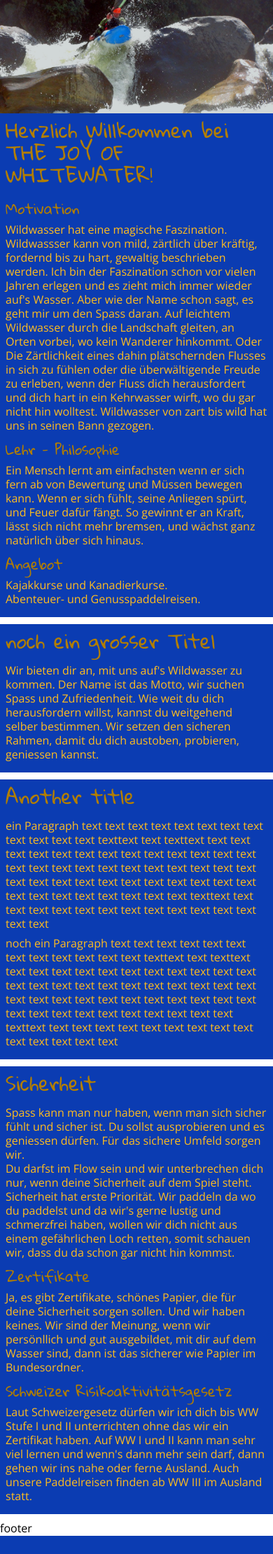
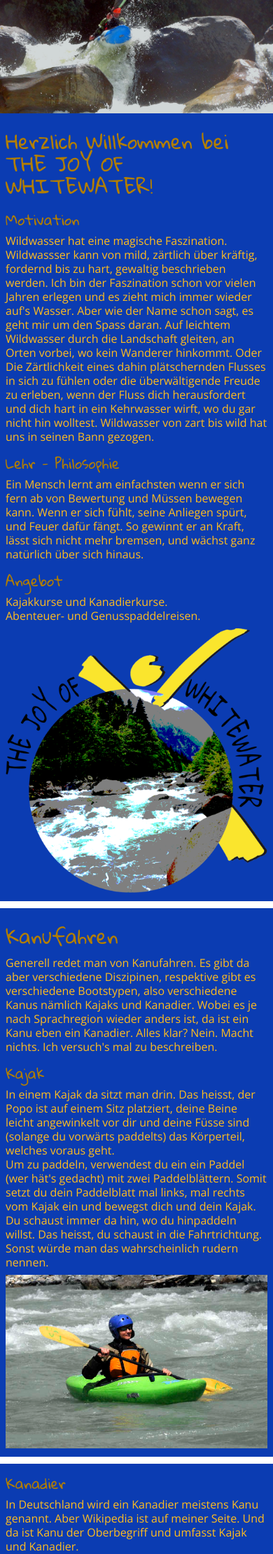
Before and after one commit to TomFrey/joy-of-whitewater, a PHP site: page / in a window 390 px wide. Shown: the part 46-2267 px from the top of the page at 70% size. Before the commit the page ends 2241 px from the top, so only its background shows below. Run offline with PHP 8.4, Linux system fonts and the light colour scheme; some libraries are stand-ins or nearby versions.

Commit message:
Kleine, Grosse Bilder eingefügt / Beschreibung WW Stufen, Kanu Kanadier / Bilder auch auf Mobile anzeigen /

```diff
--- a/app/assets/css/main.css
+++ b/app/assets/css/main.css
@@ -131,26 +131,34 @@ Desktop
   flex-flow: column nowrap; }
 
 .text-container-main {
-  padding: 8px 8px;
-  background-color: #0B3CB2; }
+  background-color: #0B3CB2;
+  display: flex;
+  flex-flow: column nowrap;
+  padding: 8px 8px; }
   .text-container-main > .text-container-left {
+    order: 0;
     width: 100%; }
   .text-container-main > .text-container-right {
+    order: 0;
     width: 100%; }
   .text-container-main > .filler {
-    display: none; }
+    display: block;
+    order: 1; }
+    .text-container-main > .filler .filler__picture__img {
+      width: 100%; }
   .text-container-main h2.title {
     font-family: "Gloria Hallelujah", "Arial", "sans-serif";
     font-size: 1.75rem;
     color: #B27E00;
     line-height: 2rem;
-    margin-bottom: 1rem; }
+    margin-top: 1rem;
+    margin-bottom: 0.75rem; }
   .text-container-main h3.title {
     font-family: "Gloria Hallelujah", "Arial", "sans-serif";
     font-size: 1.25rem;
     color: #B27E00;
     line-height: 1.5rem;
-    padding-top: 0.25rem;
+    padding-top: 0.5rem;
     margin-bottom: 0.5rem; }
   .text-container-main .paragraph {
     color: #FFBD1E;
--- a/app/index.html
+++ b/app/index.html
@@ -104,7 +104,10 @@
 
                     </section>
                     <section class="filler filler-right">
-                        <img src="images/logo.png" alt="">
+                        <picture class="filler__picture">
+                            <source srcset="images/logo.png" media="(min-width: 740px)">
+                            <img class="filler__picture__img" src="images/logo_kl.png"  alt="The Joy of Whitewater Logo" title="Kanuschule und Paddelreisen">
+                        </picture>
                     </section>
 
                 </div>
@@ -115,43 +118,93 @@
                 <div class="text-container-main">
                     <section class="text-container-right">
                         <h2 class="title">
-                            noch ein grosser Titel
+                            Kanufahren
                         </h2>
                         <p class="paragraph">
-                            Wir bieten dir an, mit uns auf's Wildwasser zu kommen. Der Name ist das Motto, wir suchen Spass
-                            und Zufriedenheit. Wie weit du dich herausfordern willst, kannst du weitgehend selber bestimmen. Wir
-                            setzen den sicheren Rahmen, damit du dich austoben, probieren, geniessen kannst.
+                            Generell redet man von Kanufahren. Es gibt da aber verschiedene Diszipinen, respektive gibt es
+                            verschiedene Bootstypen, also verschiedene Kanus nämlich Kajaks und Kanadier. Wobei es je nach
+                            Sprachregion wieder anders ist, da ist ein Kanu eben ein Kanadier. Alles klar? Nein. Macht nichts.
+                            Ich versuch's mal zu beschreiben.
+                        </p>
+                        <h3 class="title">
+                            Kajak
+                        </h3>
+                        <p class="paragraph">
+                            In einem Kajak da sitzt man drin. Das heisst, der Popo ist auf einem Sitz platziert, deine Beine
+                            leicht angewinkelt vor dir und deine Füsse sind (solange du vorwärts paddelts) das Körperteil, welches voraus
+                            geht. <br>
+                            Um zu paddeln, verwendest du ein ein Paddel (wer hät's gedacht) mit zwei Paddelblättern.
+                            Somit setzt du dein Paddelblatt mal links, mal rechts vom Kajak ein und bewegst dich und dein Kajak.<br>
+                            Du schaust immer da hin, wo du hinpaddeln willst. Das heisst, du schaust in die Fahrtrichtung. Sonst
+                            würde man das wahrscheinlich rudern nennen.
+
                         </p>
                     </section>
                     <section class="filler filler-left">
-                        <img src="images/korsika_travo.jpg" alt="">
+                        <picture class="filler__picture">
+                            <source srcset="images/was_ist_kajak_gr.jpg" media="(min-width: 740px)">
+                            <img class="filler__picture__img" src="images/was_ist_kajak_kl.jpg"  alt="Kajak" title="Kajak">
+                        </picture>
                     </section>
                 </div>
             </section>
 
             <section class="text-container">
                 <div class="text-container-main">
+                    <section class="text-container-right">
+                        <h3 class="title">
+                            Kanadier
+                        </h3>
+                        <p class="paragraph">
+                            In Deutschland wird ein Kanadier meistens Kanu genannt. Aber Wikipedia ist auf meiner Seite.
+                            Und da ist Kanu der Oberbegriff und umfasst Kajak und Kanadier.<br><br>
+                            Im Kanadier sitzt dein Popo auch auf einem Sitz, aber der Sitz ist höher wie im Kajak, damit du
+                            deine Unterschenkel unter deine Oberschenkel bekommst. Sprich du kniest im Kanadier. Das heisst auch,
+                            das deine Knie der Körperteil sind, der zu vorderst im Boot ist.<br>
+                            Um zu paddeln verwendest du auch ein Paddel, aber mit nur einem Paddelblatt.
+                        </p>
+                    </section>
+                    <section class="filler filler-left">
+                        <picture class="filler__picture">
+                            <source srcset="images/was_ist_kanadier_gr.jpg" media="(min-width: 740px)">
+                            <img class="filler__picture__img" src="images/was_ist_kanadier_kl.jpg" alt="Offener Kanadier" title="Offener Kanadier">
+                        </picture>
+                    </section>
+                </div>
+            </section>
+
+
+            <section class="text-container">
+                <div class="text-container-main">
                     <section class="text-container-left">
                         <h2 class="title">
-                            Another title
+                            See, Fluss, Wildwasser
                         </h2>
                         <p class="paragraph">
-                            ein Paragraph text text text text text text text text text text
-                            text text texttext text texttext text text text text text text text text
-                            text text text text text text text text text text text text text text text
-                            text text text text text text text text text text text text text text text text text text
-                            text text texttext text text text text text text text text text text text text text text
+                            Paddeln kannst du überall, wo's Wasser hat. Auf dem Meer, dem See oder einem Fluss. Je nach
+                            Gewässer, wo du paddeln möchtest, bietet es sich an ein anderes Kajak oder einen anderen Kanadier
+                            zu verwenden. Auf dem Meer und dem See ein langes, schmales Kajak und auf dem Fluss eher ein
+                            kurzes und breites Kajak.
                         </p>
+                        <h2 class="title">
+                            Wildwasser Schwierigkeitsgrade
+                        </h2>
                         <p class="paragraph">
-                            noch ein Paragraph text text text text text text text text text text
-                            text text texttext text texttext text text text text text text text text
-                            text text text text text text text text text text text text text text text
-                            text text text text text text text text text text text text text text text text text text
-                            text text texttext text text text text text text text text text text text text text text
+                            Damit du einen Anhaltspunkt hast, was dich auf dem Flussabschnitt erwartet, hat man irgendwann mal
+                            die Flussabschnitte in Schwierigkeitsgrade eingeteilt.<br>
+                            Die reichen von WW I - WW VI. Was so viel heisst wie: Wildwasser 1 bis Wildwasser 6. Wobei WW I
+                            am einfachsten und WW VI am schwierigsten ist.<br>
+                            Das ganze ist natürlich unglaublich relativ und subjektiv aber trotzdem ist es hilfreich, wenn
+                            du dich mal kalibriert hast und weisst, dass WW II deine Schuhnummer ist die passt und WW III grad
+                            noch so geht.
+
                         </p>
                     </section>
                     <section class="filler filler-right">
-                        <img src="images/open_canoe_korsika.jpg" alt="">
+                        <picture class="filler__picture">
+                            <source srcset="images/ww4_openCanoe_gr.jpg" media="(min-width: 740px)">
+                            <img class="filler__picture__img" src="images/ww4_openCanoe_kl.jpg"  alt="Bild: WW IV im Kanadier (Korsika)" title="WW IV im Kanadier (Korsika)">
+                        </picture>
                     </section>
                 </div>
             </section>
@@ -190,7 +243,10 @@
                         </p>
                     </section>
                     <section class="filler filler-left">
-                        <img src="images/sicherheit.jpg" alt="">
+                        <picture class="filler__picture">
+                            <source srcset="images/sicherheit_gr.jpg" media="(min-width: 740px)">
+                            <img class="filler__picture__img" src="images/sicherheit_kl.jpg"  alt="Sicherheit in der Kanuschule" title="Sicherheit in der Kanuschule">
+                        </picture>
                     </section>
                 </div>
             </section>
--- a/app/scss/components/_text-container.scss
+++ b/app/scss/components/_text-container.scss
@@ -72,19 +72,29 @@ Desktop
 }
 
 .text-container-main{
+  background-color: $textBackground;
+  display: flex;
+  flex-flow: column nowrap;
   padding: $basicHeight $basicWidth;
-  background-color: $textBackground;
+
 
   > .text-container-left{
+    order: 0;
     width: 100%;
   }
 
   > .text-container-right{
+    order: 0;
     width: 100%;
   }
 
   > .filler{
-    display: none;
+    display: block;
+    order: 1;
+
+    .filler__picture__img{
+      width: 100%;
+    }
   }
 
 
@@ -94,7 +104,8 @@ Desktop
     font-size: $titleSize;
     color: $textTitle;
     line-height: 2rem;
-    margin-bottom: 1rem;
+    margin-top: 1rem;
+    margin-bottom: 0.75rem;
   }
 
   h3.title{
@@ -102,7 +113,7 @@ Desktop
     font-size: $smallTitleSize;
     color: $textTitle;
     line-height: 1.5rem;
-    padding-top: 0.25rem;
+    padding-top: 0.5rem;
     margin-bottom: 0.5rem;
   }
 
```
Also changed, not shown: other parts of app/assets/css/main.css (+27 -6 lines), other parts of app/index.html (+53 -0 lines), app/kanukurse.html (+63 -5 lines), app/scss/components/_course-table.scss (+40 -5 lines), app/images/logo_kl.jpg (added), app/images/logo_kl.png (added), app/images/sicherheit_gr.jpg (renamed from app/images/sicherheit.jpg), app/images/sicherheit_kl.jpg (added), app/images/was_ist_kajak_gr.jpg (added), app/images/was_ist_kajak_kl.jpg (added), app/images/was_ist_kanadier_gr.jpg (added), app/images/was_ist_kanadier_kl.jpg (added), app/images/ww4_openCanoe_gr.jpg (added), app/images/ww4_openCanoe_kl.jpg (added).
